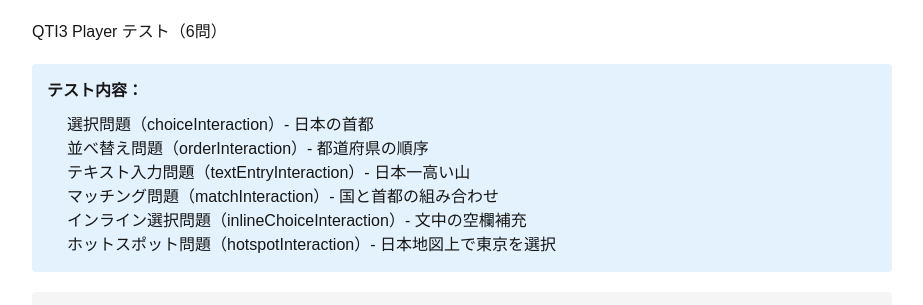
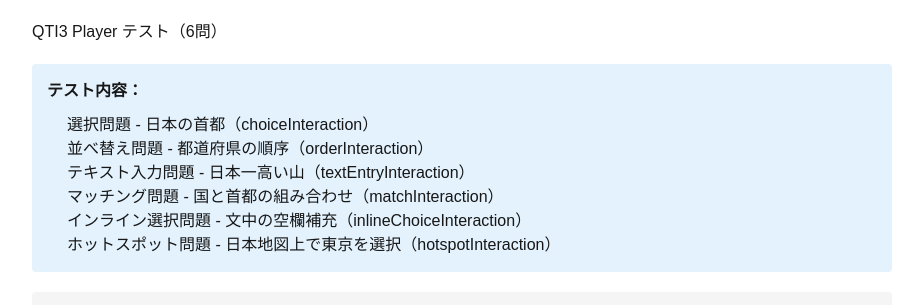
Before and after one commit to kergee3/qti-mock, a Next.js app in the folder packages/web/: page /test in a window 1280 px wide. Shown: the top 305 px of the page, without its empty margins (178-1101 px from the left). Built offline with nearby package versions, Linux system fonts and the light colour scheme; no server answers.

Commit message:
feat(qti-player): implement item sequence configuration and update references in results and test page

```diff
--- a/packages/web/src/app/api/results/route.ts
+++ b/packages/web/src/app/api/results/route.ts
@@ -1,4 +1,5 @@
 import { NextResponse } from 'next/server'
+import { ITEM_IDS } from '@/config/itemSequence'
 
 interface AccumulatedResult {
   itemId: string
@@ -20,16 +21,6 @@ interface ResultPayload {
   // クライアント側で管理された累積結果（サーバーレス対応）
   accumulatedResults?: AccumulatedResult[]
 }
-
-// 問題の順序定義（本番ではDBから取得）
-const ITEM_SEQUENCE = [
-  'choice-item-001',
-  'order-item-001',
-  'text-entry-item-001',
-  'match-item-001',
-  'inline-choice-item-001',
-  'graphic-choice-item-001'
-]
 
 export async function POST(req: Request) {
   // Origin検証
@@ -73,16 +64,16 @@ export async function POST(req: Request) {
     const results = accumulatedResults || []
 
     // 次の問題を決定
-    const currentIndex = ITEM_SEQUENCE.indexOf(itemId)
+    const currentIndex = ITEM_IDS.indexOf(itemId)
     const nextIndex = currentIndex + 1
     const appUrl = process.env.NEXT_PUBLIC_APP_URL || 'http://localhost:3000'
 
     let nextItem = null
     let isComplete = false
 
-    if (nextIndex < ITEM_SEQUENCE.length) {
+    if (nextIndex < ITEM_IDS.length) {
       // 次の問題がある
-      nextItem = `${appUrl}/items/${ITEM_SEQUENCE[nextIndex]}.xml`
+      nextItem = `${appUrl}/items/${ITEM_IDS[nextIndex]}.xml`
     } else {
       // 全問完了
       isComplete = true
--- a/packages/web/src/app/test/page.tsx
+++ b/packages/web/src/app/test/page.tsx
@@ -2,11 +2,13 @@
 
 import { useState, useEffect } from 'react'
 import { QtiPlayerFrame } from '@/components/QtiPlayerFrame'
+import { ITEM_SEQUENCE } from '@/config/itemSequence'
 
 export default function TestPage() {
   const [sessionId, setSessionId] = useState<string | null>(null)
   const appUrl = process.env.NEXT_PUBLIC_APP_URL || 'http://localhost:3000'
-  const itemUrl = `${appUrl}/items/choice-item-001.xml`
+  const itemUrl = `${appUrl}/items/${ITEM_SEQUENCE[0].id}.xml`
+  const itemCount = ITEM_SEQUENCE.length
 
   // クライアント側でのみセッションIDを生成（ハイドレーションエラー回避）
   useEffect(() => {
@@ -25,17 +27,16 @@ export default function TestPage() {
 
   return (
     <div style={{ maxWidth: '900px', margin: '0 auto', padding: '20px' }}>
-      <h1 style={{ marginBottom: '20px' }}>QTI3 Player テスト（6問）</h1>
+      <h1 style={{ marginBottom: '20px' }}>QTI3 Player テスト（{itemCount}問）</h1>
 
       <div style={{ marginBottom: '20px', padding: '15px', backgroundColor: '#e3f2fd', borderRadius: '4px' }}>
         <p style={{ margin: '0 0 10px 0', fontWeight: 'bold' }}>テスト内容：</p>
         <ol style={{ margin: 0, paddingLeft: '20px' }}>
-          <li>選択問題（choiceInteraction）- 日本の首都</li>
-          <li>並べ替え問題（orderInteraction）- 都道府県の順序</li>
-          <li>テキスト入力問題（textEntryInteraction）- 日本一高い山</li>
-          <li>マッチング問題（matchInteraction）- 国と首都の組み合わせ</li>
-          <li>インライン選択問題（inlineChoiceInteraction）- 文中の空欄補充</li>
-          <li>ホットスポット問題（hotspotInteraction）- 日本地図上で東京を選択</li>
+          {ITEM_SEQUENCE.map((item) => (
+            <li key={item.id}>
+              {item.description}（{item.type}）
+            </li>
+          ))}
         </ol>
       </div>
 
@@ -49,7 +50,7 @@ export default function TestPage() {
       />
 
       <div style={{ marginTop: '20px', fontSize: '14px', color: '#666' }}>
-        <p>※ 6問完了後に全体の成績が表示されます</p>
+        <p>※ {itemCount}問完了後に全体の成績が表示されます</p>
       </div>
     </div>
   )
--- /dev/null
+++ b/packages/web/src/config/itemSequence.ts
@@ -0,0 +1,36 @@
+// 問題の順序定義（本番ではDBから取得）
+export const ITEM_SEQUENCE = [
+  {
+    id: 'choice-item-001',
+    type: 'choiceInteraction',
+    description: '選択問題 - 日本の首都',
+  },
+  {
+    id: 'order-item-001',
+    type: 'orderInteraction',
+    description: '並べ替え問題 - 都道府県の順序',
+  },
+  {
+    id: 'text-entry-item-001',
+    type: 'textEntryInteraction',
+    description: 'テキスト入力問題 - 日本一高い山',
+  },
+  {
+    id: 'match-item-001',
+    type: 'matchInteraction',
+    description: 'マッチング問題 - 国と首都の組み合わせ',
+  },
+  {
+    id: 'inline-choice-item-001',
+    type: 'inlineChoiceInteraction',
+    description: 'インライン選択問題 - 文中の空欄補充',
+  },
+  {
+    id: 'graphic-choice-item-001',
+    type: 'hotspotInteraction',
+    description: 'ホットスポット問題 - 日本地図上で東京を選択',
+  },
+]
+
+// アイテムIDの配列（後方互換性のため）
+export const ITEM_IDS = ITEM_SEQUENCE.map((item) => item.id)
```
